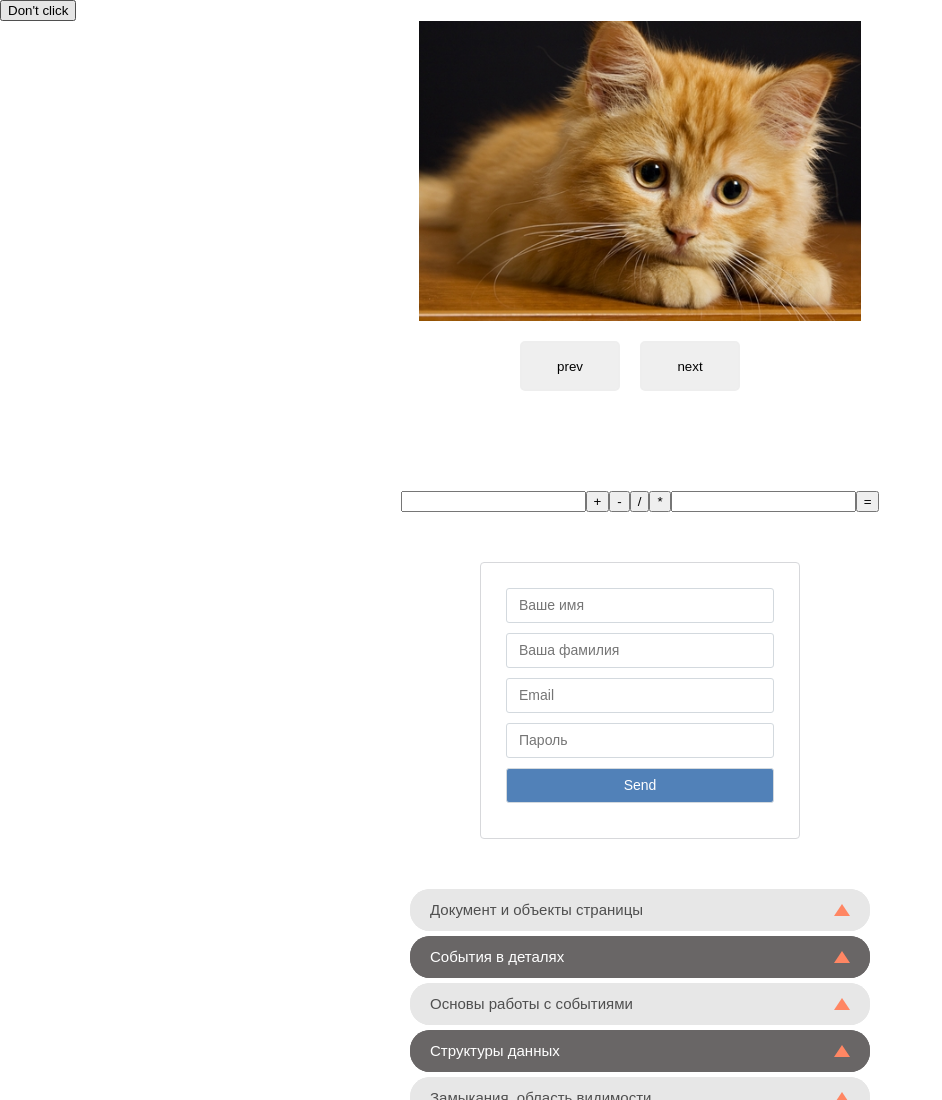
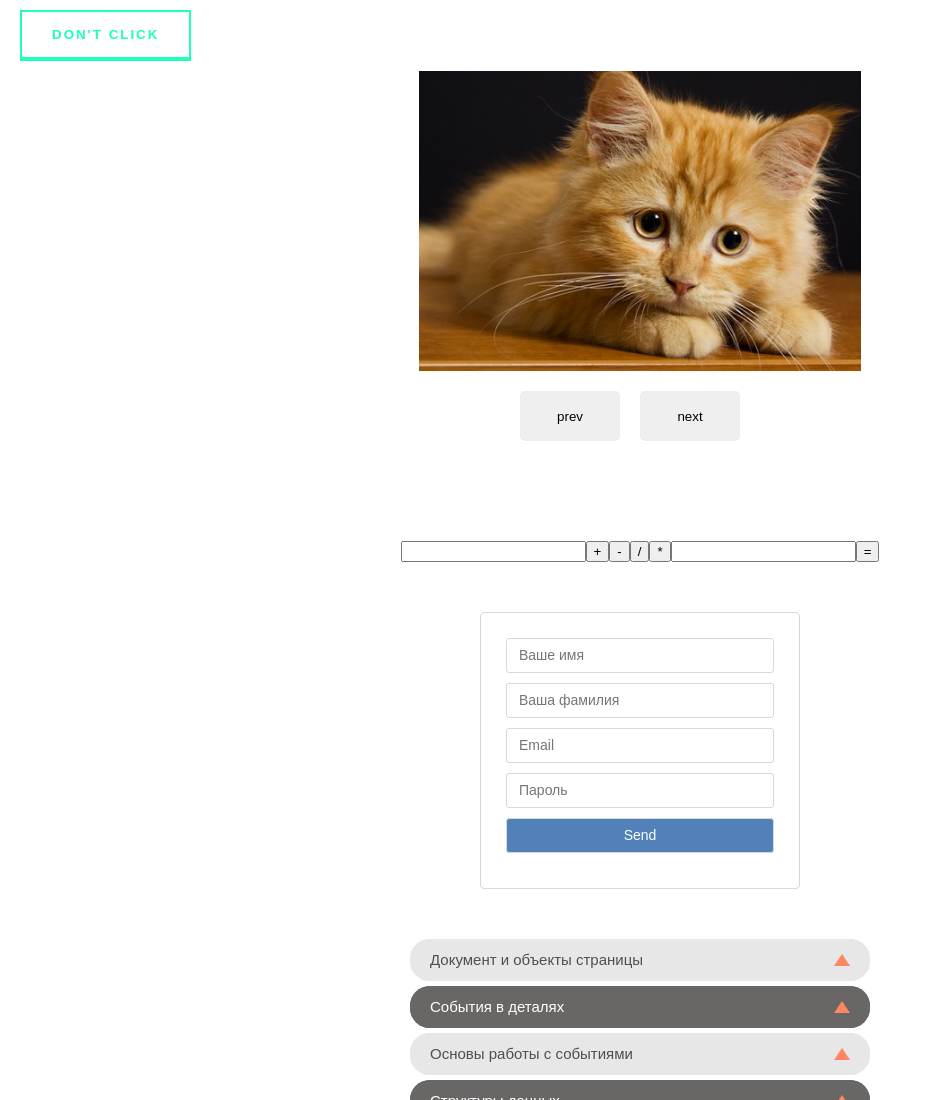
Before and after one commit to beckmad/js-practice, a plain HTML site: page index.html in a window 1280 px wide. Shown: the top 1100 px of the page, without its empty margins (0-942 px from the left). Drawn offline with Linux system fonts and the light colour scheme.

Commit message:
Update main.css

```diff
--- a/main.css
+++ b/main.css
@@ -317,3 +317,33 @@ th[data-type="age"] {
 #thumbs a:hover {
     border-color: #FF9900;
 }
+/*dogeBtn*/
+#dogeBtn {
+text-decoration: none;
+outline: none;
+display: inline-block;
+margin: 10px 20px;
+padding: 15px 30px;
+overflow: hidden;
+border: 2px solid;
+border-bottom-width: 4px;
+font-family: 'Montserrat', sans-serif;
+text-transform: uppercase;
+font-weight: bold;
+letter-spacing: 2px;
+color: rgba(30,255,188,1);
+background: rgba(255,255,255,1);
+transition: color .3s, background .5s;
+}
+#dogeBtn:hover {
+animation: stripes .75s infinite linear;
+background: linear-gradient(45deg, rgba(30,255,188,1) 25%, rgba(255,255,255,1) 25%, rgba(255,255,255,1) 50%,
+rgba(30,255,188,1) 50%, rgba(30,255,188,1) 75%, rgba(255,255,255,1) 75%, rgba(255,255,255,1));
+background-size: 10px 10px;
+color: #FF50E5;
+}
+@keyframes stripes {
+0% {background-position: 0 0;}
+100% {background-position: 50px 0;}
+}
+/*dogeBtn end*/
```
